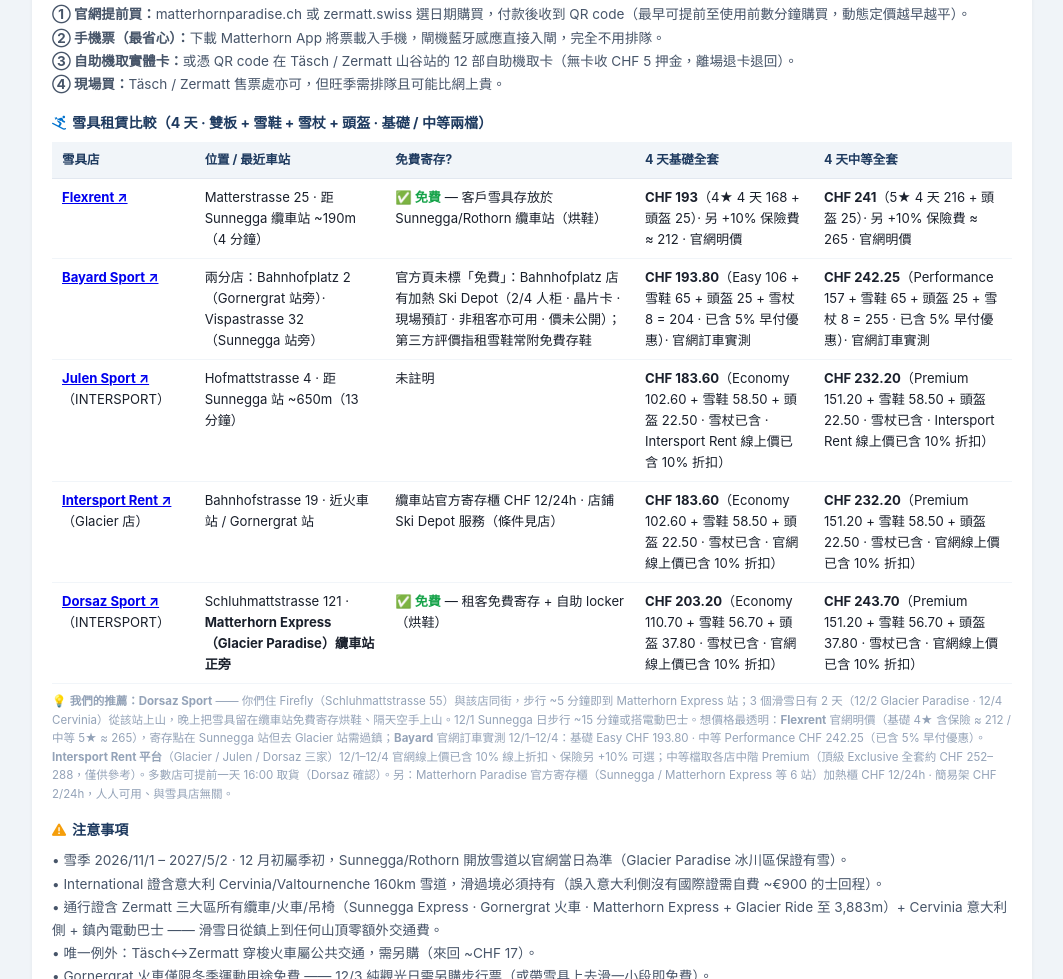
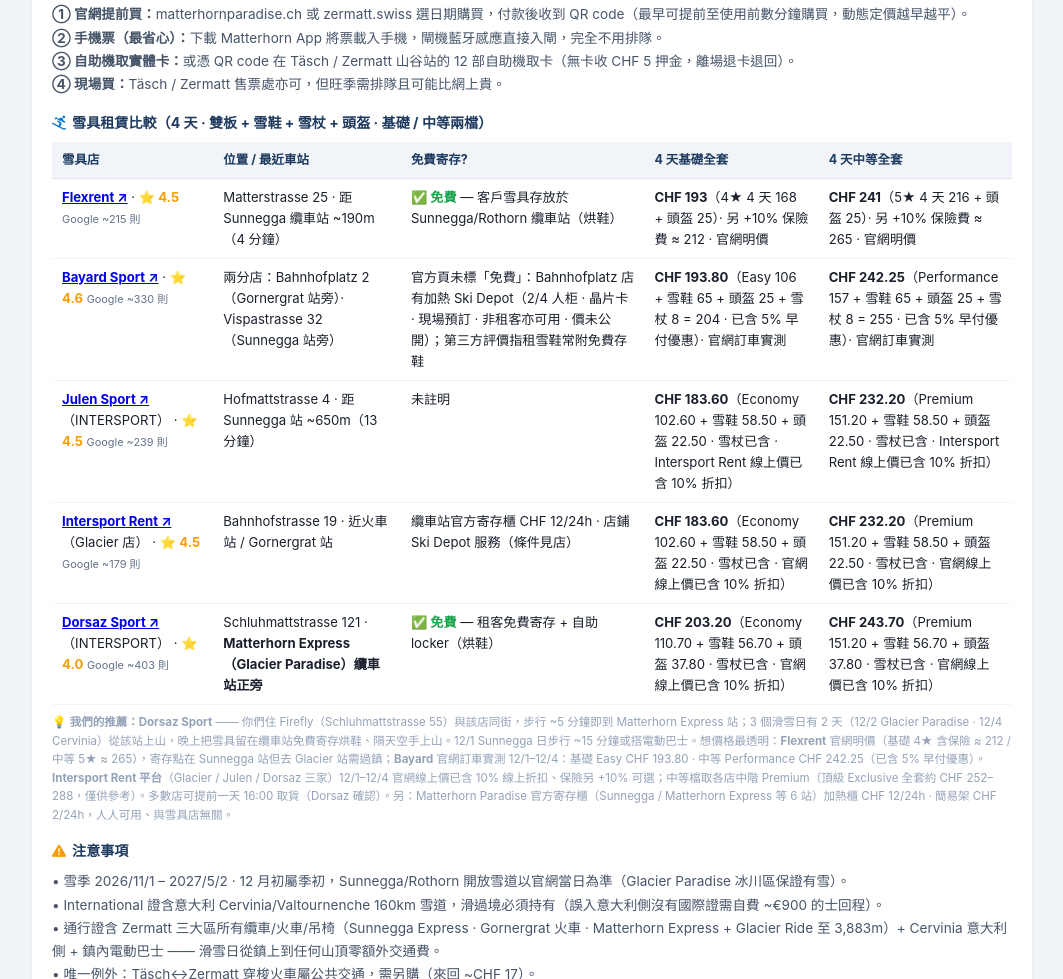
Before and after one commit to andyliuyanji/zermatt26, a plain HTML site: page index-mobile.html in a window 1280 px wide. Shown: the part 7801-8780 px from the top of the page, without its empty margins (108-1171 px from the left). Drawn offline with nearby package versions, Linux system fonts and the light colour scheme.

Commit message:
雪具對比表加入各店 Google 評分
- Flexrent ⭐ 4.5（~215）· Bayard ⭐ 4.6（~330）
- Julen ⭐ 4.5（~239）· Intersport Glacier ⭐ 4.5（~179）
- Dorsaz ⭐ 4.0（~403）

Co-Authored-By: Claude Code <noreply@anthropic.com>

```diff
--- a/index-mobile.html
+++ b/index-mobile.html
@@ -539,35 +539,35 @@ footer a { color: #2d6a9f; text-decoration: none; }
         <thead><tr><th>雪具店</th><th>位置 / 最近車站</th><th>免費寄存?</th><th>4 天基礎全套</th><th>4 天中等全套</th></tr></thead>
         <tbody>
           <tr>
-            <td><strong><a href="https://www.flexrent.ch/en/rental/rental-packages/ski-package/" target="_blank" rel="noopener">Flexrent ↗</a></strong></td>
+            <td><strong><a href="https://www.flexrent.ch/en/rental/rental-packages/ski-package/" target="_blank" rel="noopener">Flexrent ↗</a></strong> · <span style="color:#f59e0b;font-weight:700;">⭐ 4.5</span> <small style="color:#64748b;">Google ~215 則</small></td>
             <td>Matterstrasse 25 · 距 Sunnegga 纜車站 ~190m（4 分鐘）</td>
             <td><span class="feasible">✅ 免費</span> — 客戶雪具存放於 Sunnegga/Rothorn 纜車站（烘鞋）</td>
             <td><strong>CHF 193</strong>（4★ 4 天 168 + 頭盔 25）· 另 +10% 保險費 ≈ 212 · 官網明價</td>
             <td><strong>CHF 241</strong>（5★ 4 天 216 + 頭盔 25）· 另 +10% 保險費 ≈ 265 · 官網明價</td>
           </tr>
           <tr>
-            <td><strong><a href="https://www.bayardsport.ch/en/rent/online-rental" target="_blank" rel="noopener">Bayard Sport ↗</a></strong></td>
+            <td><strong><a href="https://www.bayardsport.ch/en/rent/online-rental" target="_blank" rel="noopener">Bayard Sport ↗</a></strong> · <span style="color:#f59e0b;font-weight:700;">⭐ 4.6</span> <small style="color:#64748b;">Google ~330 則</small></td>
             <td>兩分店：Bahnhofplatz 2（Gornergrat 站旁）· Vispastrasse 32（Sunnegga 站旁）</td>
             <td>官方頁未標「免費」：Bahnhofplatz 店有加熱 Ski Depot（2/4 人柜 · 晶片卡 · 現場預訂 · 非租客亦可用 · 價未公開）；第三方評價指租雪鞋常附免費存鞋</td>
             <td><strong>CHF 193.80</strong>（Easy 106 + 雪鞋 65 + 頭盔 25 + 雪杖 8 = 204 · 已含 5% 早付優惠）· 官網訂車實測</td>
             <td><strong>CHF 242.25</strong>（Performance 157 + 雪鞋 65 + 頭盔 25 + 雪杖 8 = 255 · 已含 5% 早付優惠）· 官網訂車實測</td>
           </tr>
           <tr>
-            <td><strong><a href="https://julensport-booking.ch/shop/julen-sport" target="_blank" rel="noopener">Julen Sport ↗</a></strong>（INTERSPORT）</td>
+            <td><strong><a href="https://julensport-booking.ch/shop/julen-sport" target="_blank" rel="noopener">Julen Sport ↗</a></strong>（INTERSPORT） · <span style="color:#f59e0b;font-weight:700;">⭐ 4.5</span> <small style="color:#64748b;">Google ~239 則</small></td>
             <td>Hofmattstrasse 4 · 距 Sunnegga 站 ~650m（13 分鐘）</td>
             <td>未註明</td>
             <td><strong>CHF 183.60</strong>（Economy 102.60 + 雪鞋 58.50 + 頭盔 22.50 · 雪杖已含 · Intersport Rent 線上價已含 10% 折扣）</td>
             <td><strong>CHF 232.20</strong>（Premium 151.20 + 雪鞋 58.50 + 頭盔 22.50 · 雪杖已含 · Intersport Rent 線上價已含 10% 折扣）</td>
           </tr>
           <tr>
-            <td><strong><a href="https://www.intersportrent.ch/en/product-list" target="_blank" rel="noopener">Intersport Rent ↗</a></strong>（Glacier 店）</td>
+            <td><strong><a href="https://www.intersportrent.ch/en/product-list" target="_blank" rel="noopener">Intersport Rent ↗</a></strong>（Glacier 店） · <span style="color:#f59e0b;font-weight:700;">⭐ 4.5</span> <small style="color:#64748b;">Google ~179 則</small></td>
             <td>Bahnhofstrasse 19 · 近火車站 / Gornergrat 站</td>
             <td>纜車站官方寄存櫃 CHF 12/24h · 店鋪 Ski Depot 服務（條件見店）</td>
             <td><strong>CHF 183.60</strong>（Economy 102.60 + 雪鞋 58.50 + 頭盔 22.50 · 雪杖已含 · 官網線上價已含 10% 折扣）</td>
             <td><strong>CHF 232.20</strong>（Premium 151.20 + 雪鞋 58.50 + 頭盔 22.50 · 雪杖已含 · 官網線上價已含 10% 折扣）</td>
           </tr>
           <tr>
-            <td><strong><a href="https://www.dorsaz-sport.ch/en/" target="_blank" rel="noopener">Dorsaz Sport ↗</a></strong>（INTERSPORT）</td>
+            <td><strong><a href="https://www.dorsaz-sport.ch/en/" target="_blank" rel="noopener">Dorsaz Sport ↗</a></strong>（INTERSPORT） · <span style="color:#f59e0b;font-weight:700;">⭐ 4.0</span> <small style="color:#64748b;">Google ~403 則</small></td>
             <td>Schluhmattstrasse 121 · <strong>Matterhorn Express（Glacier Paradise）纜車站正旁</strong></td>
             <td><span class="feasible">✅ 免費</span> — 租客免費寄存 + 自助 locker（烘鞋）</td>
             <td><strong>CHF 203.20</strong>（Economy 110.70 + 雪鞋 56.70 + 頭盔 37.80 · 雪杖已含 · 官網線上價已含 10% 折扣）</td>
```
Also changed, not shown: index.html (+5 -5 lines).
